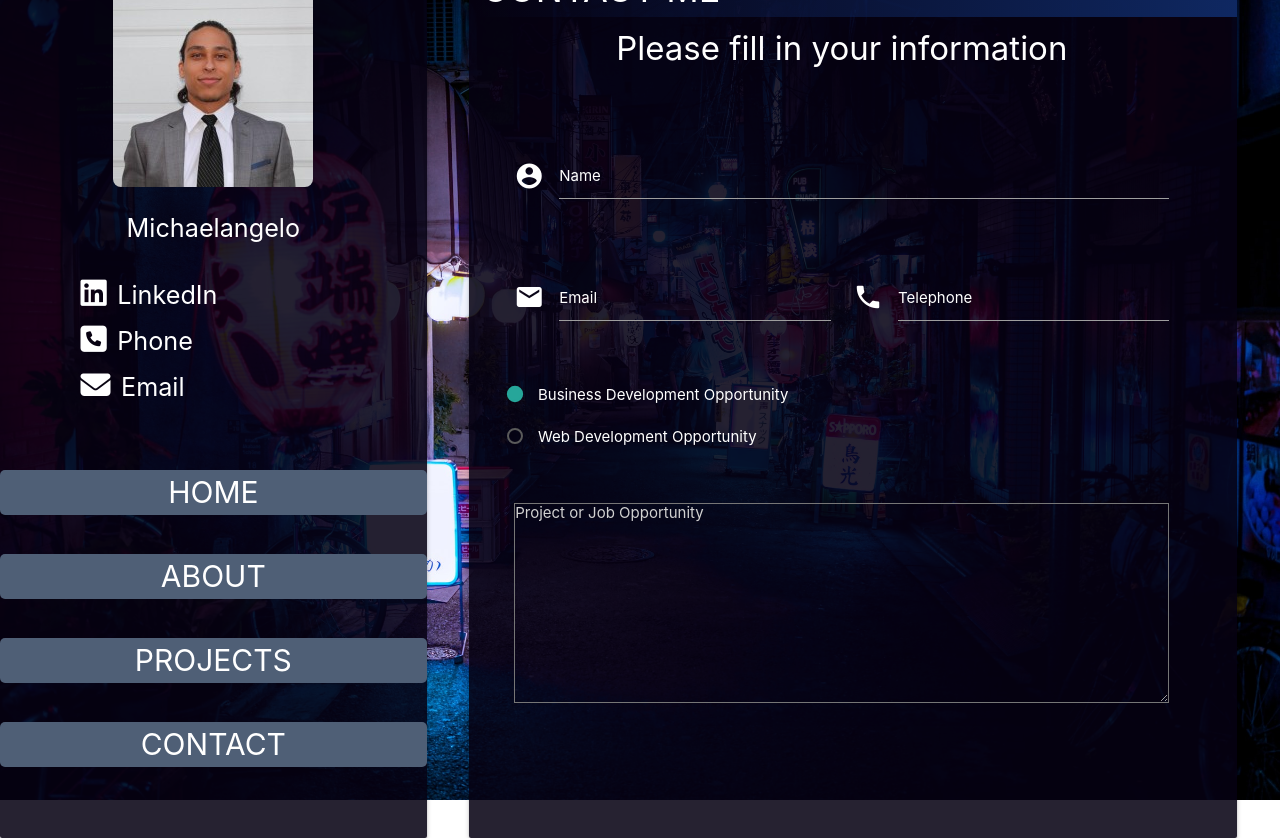
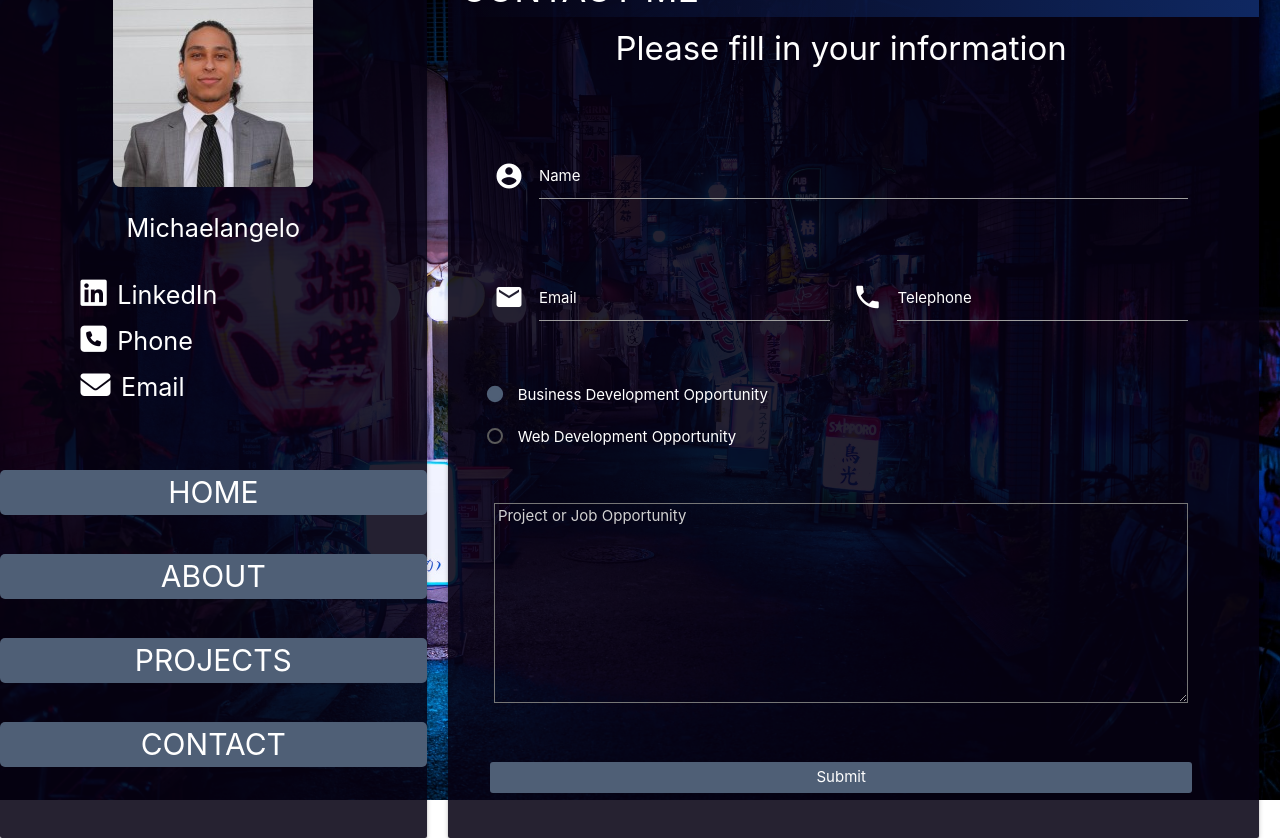
Before and after one commit to SyntaxMotta/Portfolio, a React (Create React App) app: page /contact in a window 1280 px wide. Built offline with nearby package versions, Linux system fonts and the light colour scheme; the HTML template or start-up script is replaced by a standard one.

Commit message:
Final touches before adding to LinkedIn

```diff
--- a/src/App.css
+++ b/src/App.css
@@ -32,7 +32,7 @@
 .grid {
   display: grid;
   grid-template-columns: 1fr 2fr;
-  /* grid-template-areas: 'nav content content'; */
+  grid-gap: 0;
   margin-left: 0;
   margin-right: 0;
   width: 100%;
@@ -41,16 +41,7 @@
 }
 
 .app__nav {
-  margin-top: 0;
-  margin-bottom: 0;
-  margin-left: 0;
-  margin-right: 0;
-  /* grid-area: nav; */
-  /* position: absolute;
-  top: 20px;
-  bottom: 0;
-  left: 0;
-  left: 20px; */
+  margin: 0;
   background-color: rgba(6, 2, 19, 0.87);
   color: white;
   display: flex;
@@ -65,26 +56,12 @@
 
 .app__content {
   flex: 1;
-  /* grid-area: content; */
-  /* position: absolute;
-  left: 35%;
-  right: 0;
-  top: 20px;
-  bottom: 0; */
-  margin-left: 0;
-  margin-right: 0;
-  margin-top: 0;
-  margin-bottom: 0;
+  margin: 0;
   position: relative;
   background-color: rgba(6, 2, 19, 0.87);
   color: white;
   display: inline-block;
-  /* display: flex;
-  flex-direction: column;
-  align-items: center;
-  justify-content: center; */
-  /* max-width: 800px; */
-  width: 90%;
+  width: 95%;
   padding: 1rem 0;
   height: 875px;
   overflow-y: scroll;
@@ -128,21 +105,6 @@
   color: white;
   line-height: 1.8rem;
 }
-
-/* .card-panel {
-  position: absolute;
-  background-color: rgba(6, 2, 19, 0.87);
-  color: white;
-  display: flex;
-  flex-direction: column;
-  align-items: center;
-  justify-content: center;
-  width: 50%;
-  min-width: 350px;
-  padding: 1rem 0;
-  height: 875px;
-  overflow-y: scroll;
-} */
 
 .card-panel::-webkit-scrollbar {
   display: none;
--- a/src/Components/about/about.css
+++ b/src/Components/about/about.css
@@ -5,6 +5,7 @@
   /* margin-top: 2.5rem;
   margin-bottom: 2.5rem; */
   padding: 0.5rem 0;
+  margin-bottom: 0;
 }
 
 .about__block .about__image {
@@ -22,6 +23,10 @@
   margin-right: 0.3rem;
   padding: 0.5rem;
   text-align: center;
+}
+
+.about__block > div > .flow-text {
+  padding: 0.4rem;
 }
 
 .about__content {
--- a/src/Components/contact/Contact.js
+++ b/src/Components/contact/Contact.js
@@ -66,6 +66,11 @@ export const Contact = () => {
                 ></textarea>
               </div>
             </div>
+            <input
+              type="submit"
+              className=" waves-effect waves-light  hoverable contact__submit"
+              value="Submit"
+            />
           </form>
         </div>
       </div>
--- a/src/Components/contact/contact.css
+++ b/src/Components/contact/contact.css
@@ -19,47 +19,71 @@
   width: 100%;
   height: 200px;
   border: 1px solid var(white);
+  padding: 0.2rem;
+}
+
+.contact__submit {
+  width: 98%;
+  background-color: var(--quaternary-color);
+  text-align: center;
+  padding: 0.3rem;
+  display: block;
+  transition: all ease 0.4s;
+  margin: 0.2rem auto;
+}
+
+.contact__submit:hover {
+  background-color: var(--primary-color);
 }
 .input-field label {
+  color: white;
+}
+input {
   color: white;
 }
 
 /* label focus color */
 .input-field input[type='text']:focus + label {
-  color: var(--secondary-color) !important;
+  color: var(--quaternary-color) !important;
 }
 /* label underline focus color */
 .input-field input[type='text']:focus {
-  border-bottom: 1px solid var(--secondary-color) !important;
-  box-shadow: 0 1px 0 0 var(--secondary-color) !important;
+  border-bottom: 1px solid var(--quaternary-color) !important;
+  box-shadow: 0 1px 0 0 var(--quaternary-color) !important;
 }
 
 .input-field input[type='email']:focus + label {
-  color: var(--secondary-color) !important;
+  color: var(--quaternary-color) !important;
 }
 
 .input-field > label:focus {
-  border-bottom: 1px solid var(--secondary-color) !important;
-  box-shadow: 0 1px 0 0 var(--secondary-color) !important;
+  border-bottom: 1px solid var(--quaternary-color) !important;
+  box-shadow: 0 1px 0 0 var(--quaternary-color) !important;
 }
 /* label underline focus color */
 .input-field input[type='email']:focus {
-  border-bottom: 1px solid var(--secondary-color) !important;
-  box-shadow: 0 1px 0 0 var(--secondary-color) !important;
+  border-bottom: 1px solid var(--quaternary-color) !important;
+  box-shadow: 0 1px 0 0 var(--quaternary-color) !important;
 }
 /* icon prefix focus color */
 .input-field .prefix.active {
-  color: var(--secondary-color) !important;
+  color: var(--quaternary-color) !important;
 }
 
 .input-field .materialize-textarea:focus {
-  border-bottom: 1px solid var(--secondary-color) !important;
-  box-shadow: 0 1px 0 0 var(--secondary-color) !important;
+  border-bottom: 1px solid var(--quaternary-color) !important;
+  box-shadow: 0 1px 0 0 var(--quaternary-color) !important;
 }
 
-input[type='radio']:checked + label:after {
-  background-color: #ff9800 !important;
-  border-color: #ff9800 !important;
+[type='radio']:checked + span:after,
+[type='radio'].with-gap:checked + span:after {
+  background-color: var(--quaternary-color);
+}
+
+[type='radio']:checked + span:after,
+[type='radio'].with-gap:checked + span:before,
+[type='radio'].with-gap:checked + span:after {
+  border: 2px solid var(--quaternary-color);
 }
 
 p label span {
--- a/src/Components/layout/Navbar.js
+++ b/src/Components/layout/Navbar.js
@@ -19,12 +19,12 @@ export const Navbar = () => {
           <span className="flow-text">LinkedIn</span>
         </a>
 
-        <a href="3015201800" className="navbar__link">
+        <a href="tel:3015201800" className="navbar__link">
           <i class="fas fa-phone-square fa-2x"></i>
           <span className="flow-text">Phone</span>
         </a>
 
-        <a href="michaelangelomotta@gmail.com" className="navbar__link">
+        <a href="mailto: michaelangelomotta@gmail.com" className="navbar__link">
           <i class="fas fa-envelope fa-2x"></i>
           <span className="flow-text">Email</span>
         </a>
```
